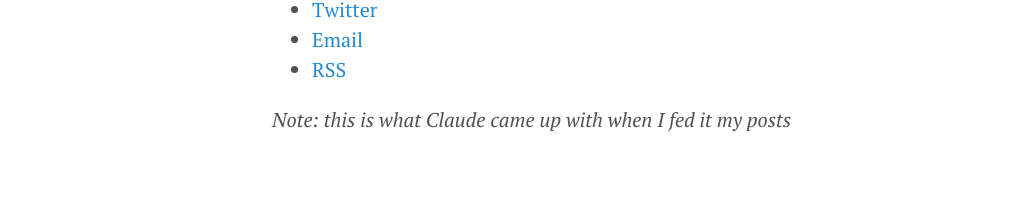
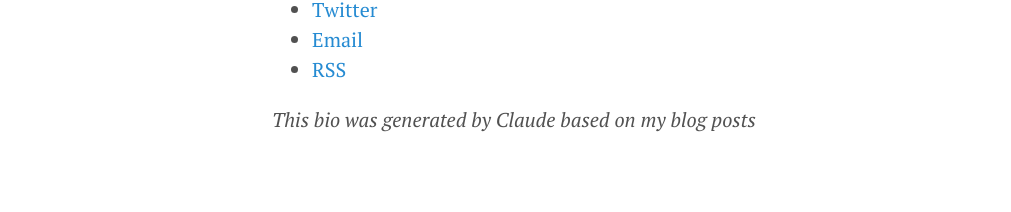
Before and after one commit to rbarbadillo/rbarbadillo.github.io, a Jekyll site: the page built from about.md, in a window 1280 px wide. Shown: the part 717-929 px from the top of the page, without its empty margins (8-1019 px from the left). Built offline with Jekyll 4.4.1, drawn with Linux system fonts in a browser that asks for light colours.

Commit message:
Update about.md

```diff
--- a/about.md
+++ b/about.md
@@ -21,4 +21,4 @@ You can find me on:
 - [RSS](/feed.xml)
 
 
-_Note: this is what Claude came up with when I fed it my posts_
+_This bio was generated by Claude based on my blog posts_
```
